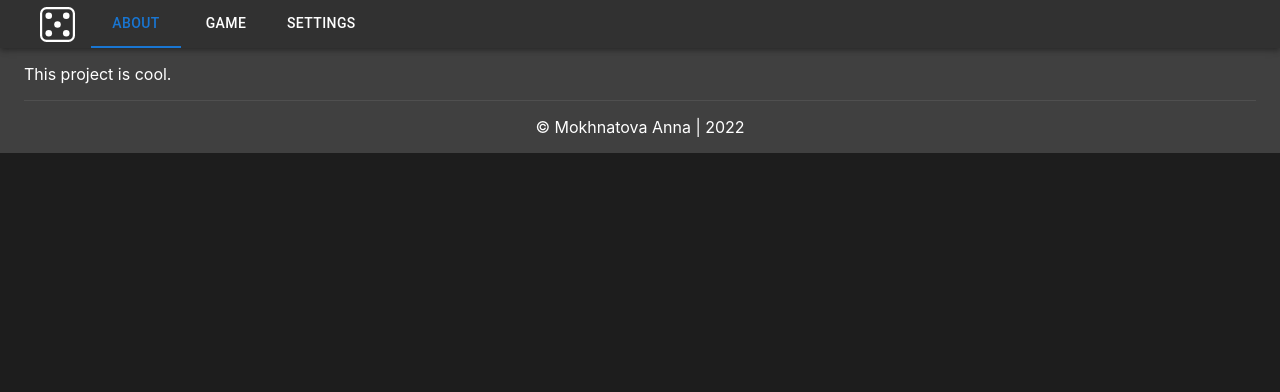
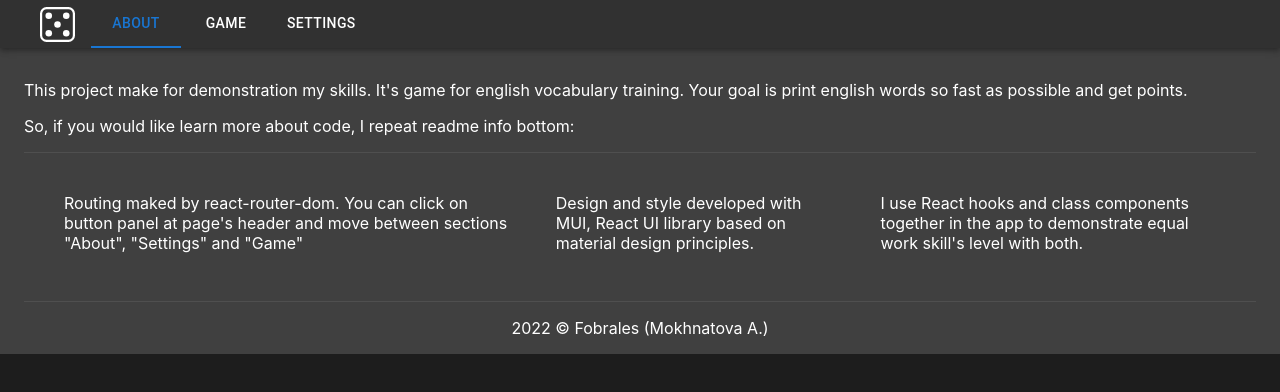
Before and after one commit to Fobrales/english, a React (Create React App) app: page / in a window 1280 px wide. Shown: the top 392 px of the page. Built offline with nearby package versions, Linux system fonts and the light colour scheme.

Commit message:
add about info

```diff
--- a/public/index.html
+++ b/public/index.html
@@ -24,7 +24,7 @@
       work correctly both with client-side routing and a non-root public URL.
       Learn how to configure a non-root public URL by running `npm run build`.
     -->
-    <title>React App</title>
+    <title>Page</title>
   </head>
   <body>
     <noscript>You need to enable JavaScript to run this app.</noscript>
--- a/src/About.jsx
+++ b/src/About.jsx
@@ -1,7 +1,31 @@
+import Box from '@mui/material/Box';
+import Divider from '@mui/material/Divider';
+import Paper from '@mui/material/Paper';
+
 export default function About() {
+    const info = [
+      `Routing maked by react-router-dom. You can click on button panel at page's header and move between sections "About", "Settings" and "Game"`,
+      `Design and style developed with MUI, React UI library based on material design principles.`,
+      `I use React hooks and class components together in the app to demonstrate equal work skill's level with both.`
+    ]
+
     return (
-      <div className="about">
-          This project is cool.
-      </div>
+      <Box>
+          <p>This project make for demonstration my skills. It's game for english vocabulary training. Your goal is print english words so fast as possible and get points.</p>
+          <p>So, if you would like learn more about code, I repeat readme info bottom:</p>
+          <Divider light sx={{my: 1}} />
+          <Box
+          sx={{
+            display: 'flex',
+            flexDirection: {xs: 'column', sm: 'row'},
+            alignItems: 'stretch',
+            justifyContent: 'center',
+            p: 1,
+            m: 1,
+          }}
+        >
+          {info.map((i, n) => <Box key={n + i.split(' ')[0]} sx={{flexGrow: 1, m: 2, p: 1 }}>{i}</Box>)}
+      </Box>
+    </Box>
     );
   }
--- a/src/App.js
+++ b/src/App.js
@@ -9,17 +9,18 @@ import About from './About'
 import Settings from './Settings'
 import Container from '@mui/material/Container';
 import Box from '@mui/material/Box'
-import { useState } from 'react';
+import { useState, useEffect } from 'react';
 import {
   BrowserRouter as Router,
   Routes,
   Route,
-  Link
+  Link,
 } from "react-router-dom";
 
 
 function App() {
   const [userTheme, setUserTheme] = useState('dark')
+  const [loc, setLoc] = useState('English Game')
 
   const listPages = [
     {path: '/about', title: 'About', element: <About />},
@@ -29,15 +30,20 @@ function App() {
   ]
 
   const pages = (theme) => {
-    let list = listPages.map((p, i) => <Route key={i} path={p.path} title={p.title} element={p.element}/>)
+    let list = listPages.map((p, i) => <Route key={i} path={p.path} title={p.title} setTitle={setLoc} element={p.element}/>)
     return list
   }
 
+  useEffect(() => {
+    const page = listPages.find((page) => page.path === loc)
+    document.title = (page ? page.title : 'Page') + ' / Fobrales'
+  });
+
   return (
+      <Router>
         <ThemeProvider theme={theme(userTheme)}>
-      <Router>
           <Box sx={{ bgcolor: 'background.default', color: 'text.background', height: '100vh'}}>
-      <Header pages={listPages.slice(0, -1)} />
+            <Header pages={listPages.slice(0, -1)} setTitle={setLoc} />
             <Container maxWidth='xl' sx={{ py: 2, px: 1, bgcolor: 'background.paper', color: 'text.background' }}>
             <Routes>
               {pages()}
@@ -45,8 +51,8 @@ function App() {
             <Footer />
             </Container>
           </Box>
+        </ThemeProvider>
       </Router>
-    </ThemeProvider>
   );
 }
 
--- a/src/layout/Footer.jsx
+++ b/src/layout/Footer.jsx
@@ -13,7 +13,7 @@ const Footer = () => {
     <Box>
       <Divider light sx={{mt: 2}} />
       <Box sx={{mt: 2, display: 'flex', justifyContent: 'center', alignItems: 'center'}}>
-        &copy; Mokhnatova Anna | 2022
+      2022 &copy; Fobrales (Mokhnatova A.)
       </Box>
     </Box>
   );
--- a/src/layout/Header.jsx
+++ b/src/layout/Header.jsx
@@ -38,7 +38,6 @@ const Header = (props) => {
 
   const handleChange = (event, newValue) => {
     setValue(newValue);
-    console.log(newValue, location.pathname)
   };
 
   const clickMenu = (e) => {
@@ -46,6 +45,10 @@ const Header = (props) => {
     setMenu(e.currentTarget)
     setOpened(!opened)
   }
+
+  React.useEffect(() => {
+    props.setTitle(location.pathname)
+  });
 
   return (
     <AppBar position="sticky" sx={{bgcolor: 'background.default'}}>
@@ -80,7 +83,7 @@ const Header = (props) => {
                 display: { xs: 'block', md: 'none' },
               }}
             >
-              {props.pages.map((p) => <MenuItem label={p.title} component={Link} to={p.path} onClick={clickMenu}>
+              {props.pages.map((p) => <MenuItem key={p.path} label={p.title} component={Link} to={p.path} onClick={clickMenu}>
                   {p.title}
                 </MenuItem>)}
           </Menu>
```
Lines whose indentation alone changed are shown as unchanged.
